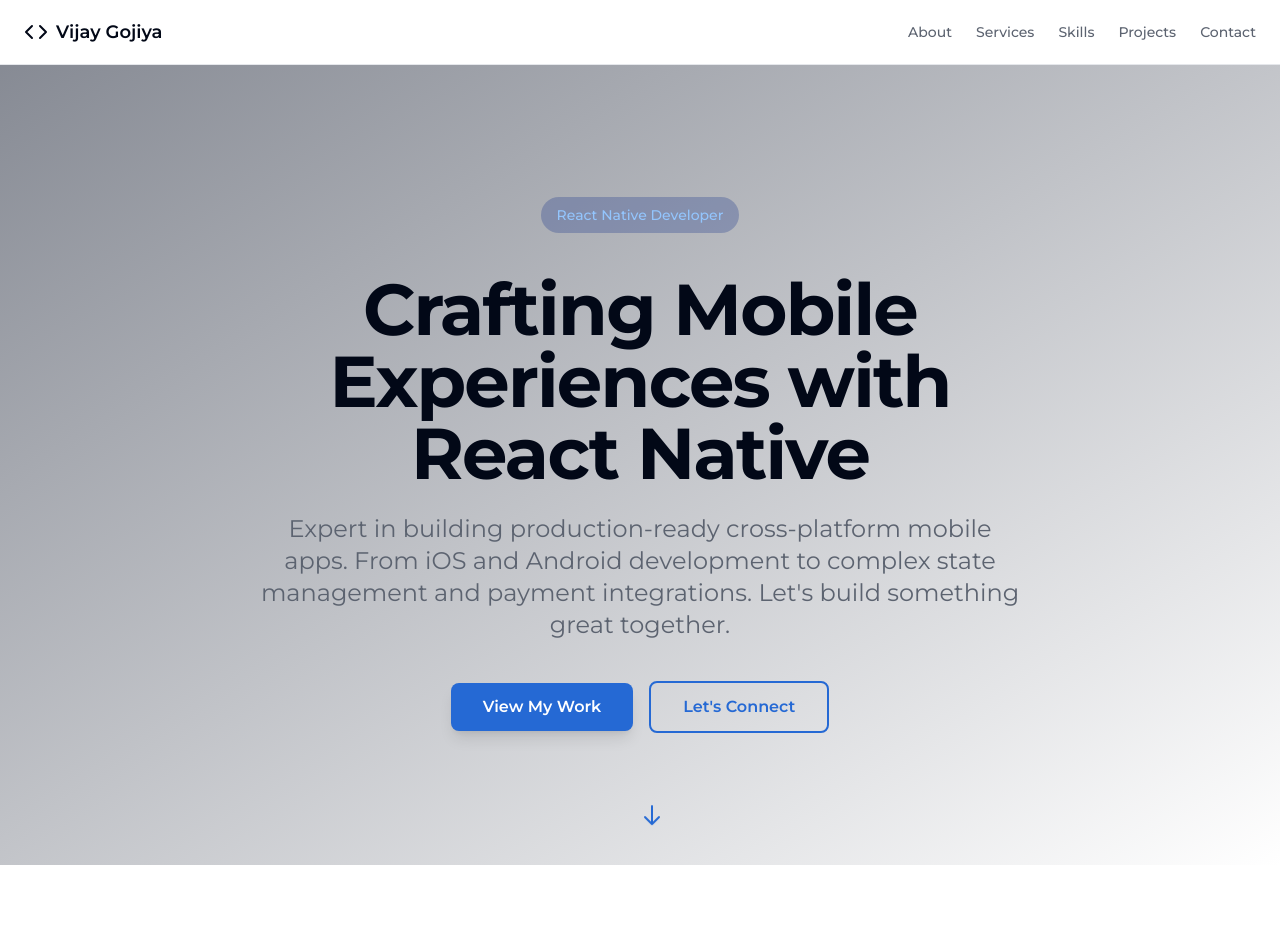
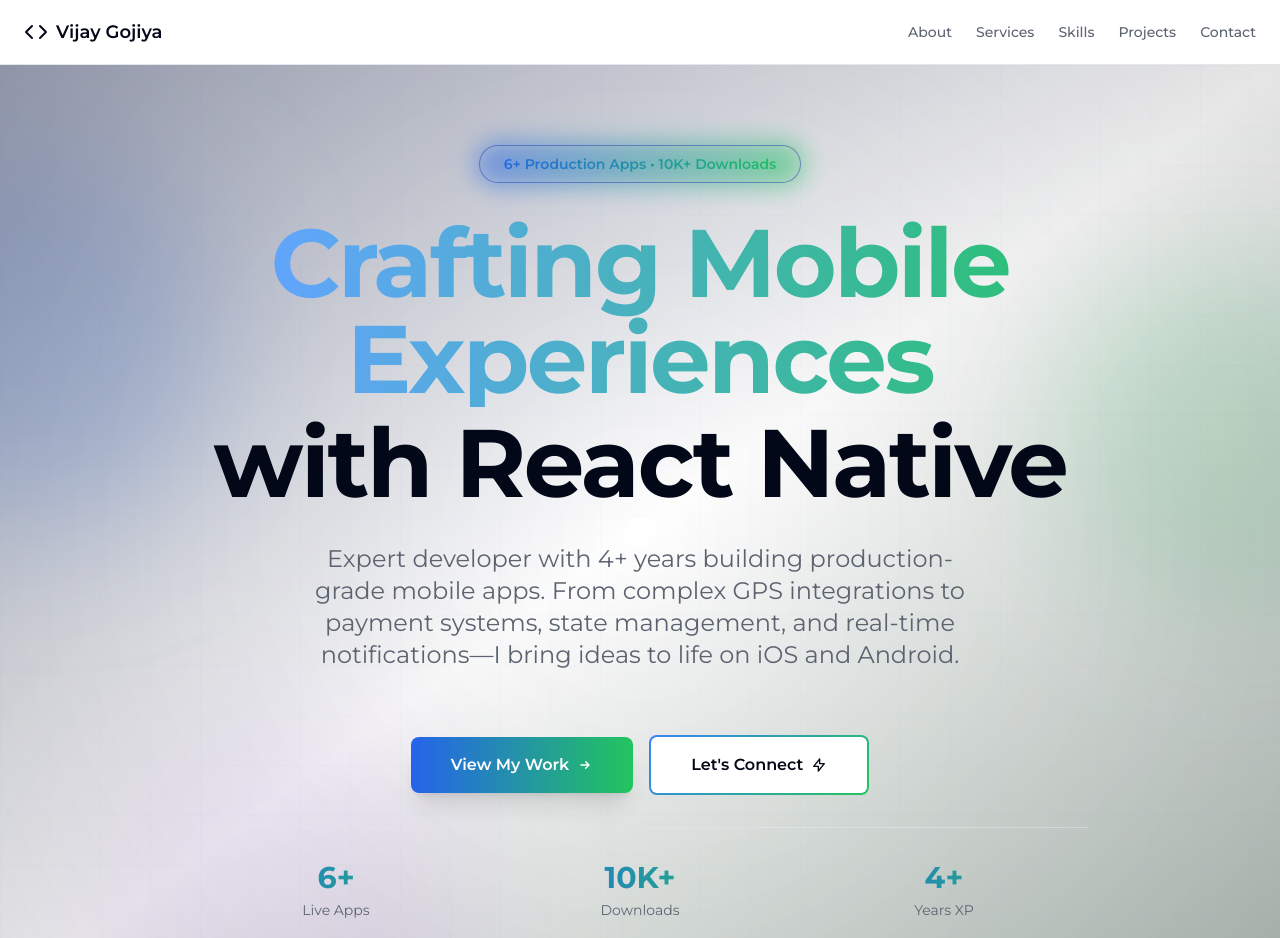
Before and after one commit to vijaygojiya/vm-gojiya, a Next.js app: page / in a window 1280 px wide. Shown: the top 938 px of the page. Built offline with nearby package versions, Linux system fonts and the light colour scheme.

Commit message:
feat: enhance Hero section with animated background elements and gradient overlays
Co-authored-by: Vijay Ahir <101892538+vijaygojiya@users.noreply.github.com>

```diff
--- a/src/app/globals.css
+++ b/src/app/globals.css
@@ -136,3 +136,33 @@ html {
   background-size: 200% 200%;
   animation: gradient-shift 3s ease infinite;
 }
+
+/* Blob animation for floating background elements */
+@keyframes blob {
+  0%, 100% {
+    transform: translate(0, 0) scale(1);
+  }
+  33% {
+    transform: translate(30px, -50px) scale(1.1);
+  }
+  66% {
+    transform: translate(-20px, 20px) scale(0.9);
+  }
+}
+
+.animate-blob {
+  animation: blob 7s infinite;
+}
+
+.animation-delay-2000 {
+  animation-delay: 2s;
+}
+
+.animation-delay-4000 {
+  animation-delay: 4s;
+}
+
+/* Radial gradient utility */
+.bg-radial-gradient {
+  background-image: radial-gradient(circle at center, transparent 0%, rgba(0, 0, 0, 0.1) 100%);
+}
--- a/src/components/Hero.tsx
+++ b/src/components/Hero.tsx
@@ -3,41 +3,96 @@ import Link from 'next/link'
 function Hero() {
   return (
     <section id="hero" className="relative min-h-screen w-full overflow-hidden bg-background">
-      <div className="absolute inset-0 bg-gradient-to-br from-blue-50 to-background dark:from-slate-900/50 dark:to-background" />
+      {/* Gradient Background */}
+      <div className="absolute inset-0 bg-gradient-to-br from-blue-50 via-background to-green-50/30 dark:from-blue-950/40 dark:via-background dark:to-green-950/30" />
 
-      <div className="container relative mx-auto flex min-h-screen flex-col items-center justify-center px-6 py-20 text-center">
-        <div className="max-w-3xl space-y-6">
-          <div>
-            <p className="mb-4 inline-block rounded-full bg-blue-100 px-4 py-2 text-sm font-medium text-blue-700 dark:bg-blue-900/30 dark:text-blue-300">
-              React Native Developer
-            </p>
+      {/* Background Grid */}
+      <div className="absolute inset-0 bg-grid dark:bg-grid-dark pointer-events-none opacity-40" />
+
+      {/* Glow Orbs - Animated background elements */}
+      <div className="absolute top-20 -left-40 w-96 h-96 bg-blue-500 rounded-full mix-blend-multiply filter blur-3xl opacity-20 animate-blob" />
+      <div className="absolute top-40 -right-40 w-96 h-96 bg-green-500 rounded-full mix-blend-multiply filter blur-3xl opacity-15 animate-blob animation-delay-2000" />
+      <div className="absolute -bottom-32 left-20 w-96 h-96 bg-purple-500 rounded-full mix-blend-multiply filter blur-3xl opacity-10 animate-blob animation-delay-4000" />
+
+      {/* Radial gradient overlay for depth */}
+      <div className="absolute inset-0 bg-radial-gradient from-transparent via-transparent to-background/50 pointer-events-none" />
+
+      <div className="container relative z-10 mx-auto flex min-h-screen flex-col items-center justify-center px-6 py-20 text-center">
+        <div className="max-w-4xl space-y-8">
+          {/* Badge */}
+          <div className="flex justify-center">
+            <div className="relative inline-block">
+              <div className="absolute -inset-1 bg-gradient-to-r from-blue-600 to-green-500 rounded-full blur-md opacity-50" />
+              <p className="relative inline-block rounded-full bg-background px-6 py-2 text-sm font-semibold bg-clip-text text-transparent bg-gradient-to-r from-blue-600 to-green-500 border border-blue-200/50 dark:border-blue-800/50 dark:bg-background">
+                6+ Production Apps • 10K+ Downloads
+              </p>
+            </div>
           </div>
 
-          <h1 className="text-5xl font-bold tracking-tight text-foreground sm:text-6xl lg:text-7xl">
-            Crafting Mobile Experiences with React Native
-          </h1>
+          {/* Main Heading with Gradient */}
+          <div className="space-y-4">
+            <h1 className="text-6xl font-bold tracking-tight sm:text-7xl lg:text-8xl">
+              <span className="block bg-gradient-to-r from-blue-600 via-blue-400 to-green-500 bg-clip-text text-transparent animate-gradient">
+                Crafting Mobile Experiences
+              </span>
+              <span className="block text-foreground mt-2">with React Native</span>
+            </h1>
+          </div>
 
-          <p className="text-xl text-muted-foreground sm:text-2xl">
-            Expert in building production-ready cross-platform mobile apps. From iOS and Android development to complex state management and payment integrations. Let's build something great together.
+          {/* Subtitle */}
+          <p className="mx-auto max-w-2xl text-xl sm:text-2xl text-muted-foreground leading-relaxed">
+            Expert developer with 4+ years building production-grade mobile apps. From complex GPS integrations to payment systems, state management, and real-time notifications—I bring ideas to life on iOS and Android.
           </p>
 
-          <div className="flex flex-col gap-4 sm:flex-row sm:items-center sm:justify-center pt-4">
+          {/* CTA Buttons */}
+          <div className="flex flex-col gap-4 sm:flex-row sm:items-center sm:justify-center pt-8">
             <Link
               href="#projects"
-              className="inline-flex items-center justify-center rounded-lg bg-primary px-8 py-3 text-base font-semibold text-primary-foreground shadow-lg transition-all hover:shadow-xl hover:scale-105 focus:outline-none focus:ring-2 focus:ring-primary focus:ring-offset-2 dark:focus:ring-offset-background">
-              View My Work
+              className="group relative inline-flex items-center justify-center gap-2 rounded-lg bg-gradient-to-r from-blue-600 to-green-500 px-10 py-4 text-base font-semibold text-white shadow-xl transition-all hover:shadow-2xl hover:scale-105 focus:outline-none focus:ring-2 focus:ring-blue-600 focus:ring-offset-2 dark:focus:ring-offset-background overflow-hidden">
+              <div className="absolute inset-0 bg-gradient-to-r from-green-500 to-blue-600 opacity-0 group-hover:opacity-100 transition-opacity duration-300" />
+              <span className="relative flex items-center gap-2">
+                View My Work
+                <svg className="w-4 h-4" fill="none" stroke="currentColor" viewBox="0 0 24 24">
+                  <path strokeLinecap="round" strokeLinejoin="round" strokeWidth={2} d="M13 7l5 5m0 0l-5 5m5-5H6" />
+                </svg>
+              </span>
             </Link>
             <Link
               href="#contact"
-              className="inline-flex items-center justify-center rounded-lg border-2 border-primary px-8 py-3 text-base font-semibold text-primary transition-colors hover:bg-primary hover:text-primary-foreground focus:outline-none focus:ring-2 focus:ring-primary focus:ring-offset-2 dark:focus:ring-offset-background">
-              Let's Connect
+              className="group relative inline-flex items-center justify-center gap-2 rounded-lg border-2 border-transparent bg-gradient-to-r from-blue-600 to-green-500 bg-clip-border px-10 py-4 text-base font-semibold text-foreground transition-all hover:scale-105 focus:outline-none focus:ring-2 focus:ring-blue-600 focus:ring-offset-2 dark:focus:ring-offset-background dark:text-foreground"
+              style={{
+                background: 'linear-gradient(rgb(255,255,255), rgb(255,255,255)) padding-box, linear-gradient(135deg, rgb(59,130,246), rgb(34,197,94)) border-box',
+              }}>
+              <span className="flex items-center gap-2">
+                Let's Connect
+                <svg className="w-4 h-4" fill="none" stroke="currentColor" viewBox="0 0 24 24">
+                  <path strokeLinecap="round" strokeLinejoin="round" strokeWidth={2} d="M13 10V3L4 14h7v7l9-11h-7z" />
+                </svg>
+              </span>
             </Link>
+          </div>
+
+          {/* Stats */}
+          <div className="grid grid-cols-3 gap-4 pt-8 border-t border-border/50">
+            <div className="space-y-1">
+              <p className="text-3xl font-bold bg-gradient-to-r from-blue-600 to-green-500 bg-clip-text text-transparent">6+</p>
+              <p className="text-sm text-muted-foreground">Live Apps</p>
+            </div>
+            <div className="space-y-1">
+              <p className="text-3xl font-bold bg-gradient-to-r from-blue-600 to-green-500 bg-clip-text text-transparent">10K+</p>
+              <p className="text-sm text-muted-foreground">Downloads</p>
+            </div>
+            <div className="space-y-1">
+              <p className="text-3xl font-bold bg-gradient-to-r from-blue-600 to-green-500 bg-clip-text text-transparent">4+</p>
+              <p className="text-sm text-muted-foreground">Years XP</p>
+            </div>
           </div>
         </div>
 
+        {/* Scroll indicator */}
         <div className="absolute bottom-8 left-1/2 -translate-x-1/2 animate-bounce">
           <svg
-            className="h-6 w-6 text-primary"
+            className="h-6 w-6 text-blue-600"
             fill="none"
             stroke="currentColor"
             viewBox="0 0 24 24">
```
